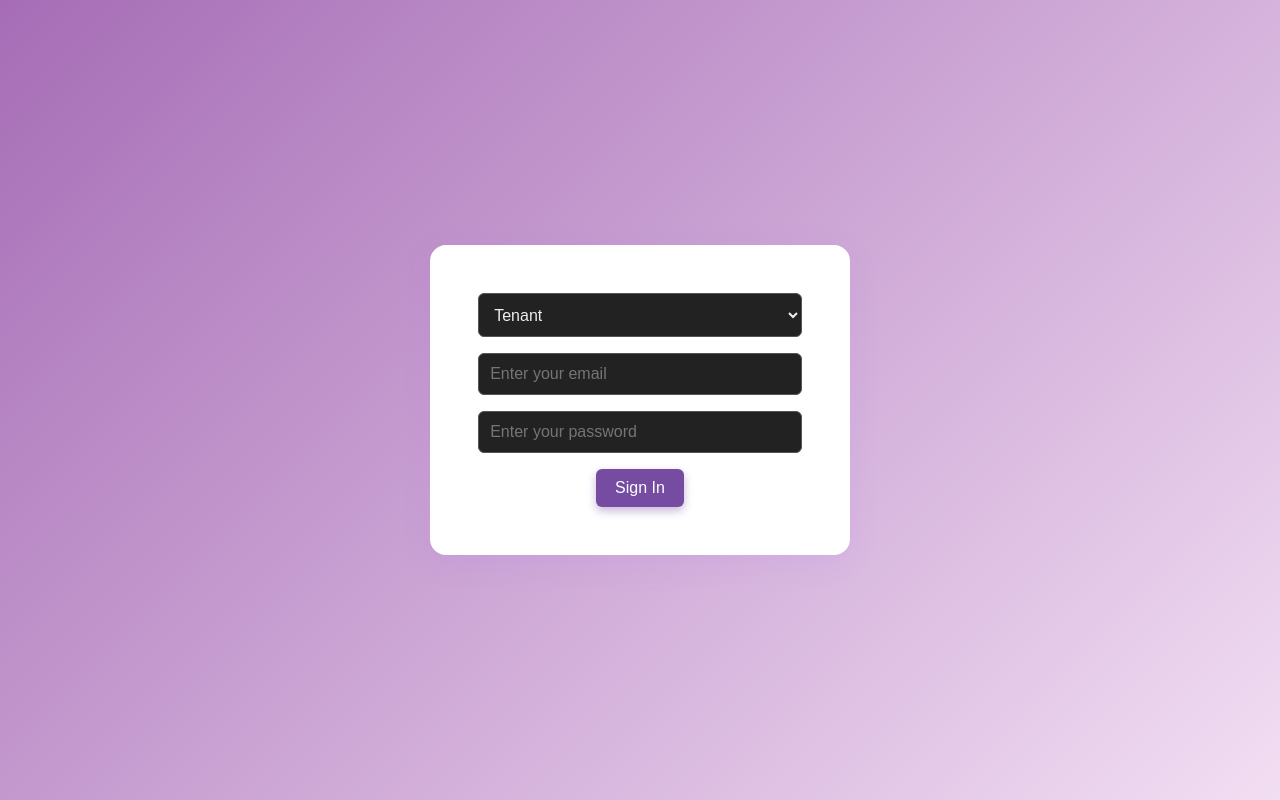
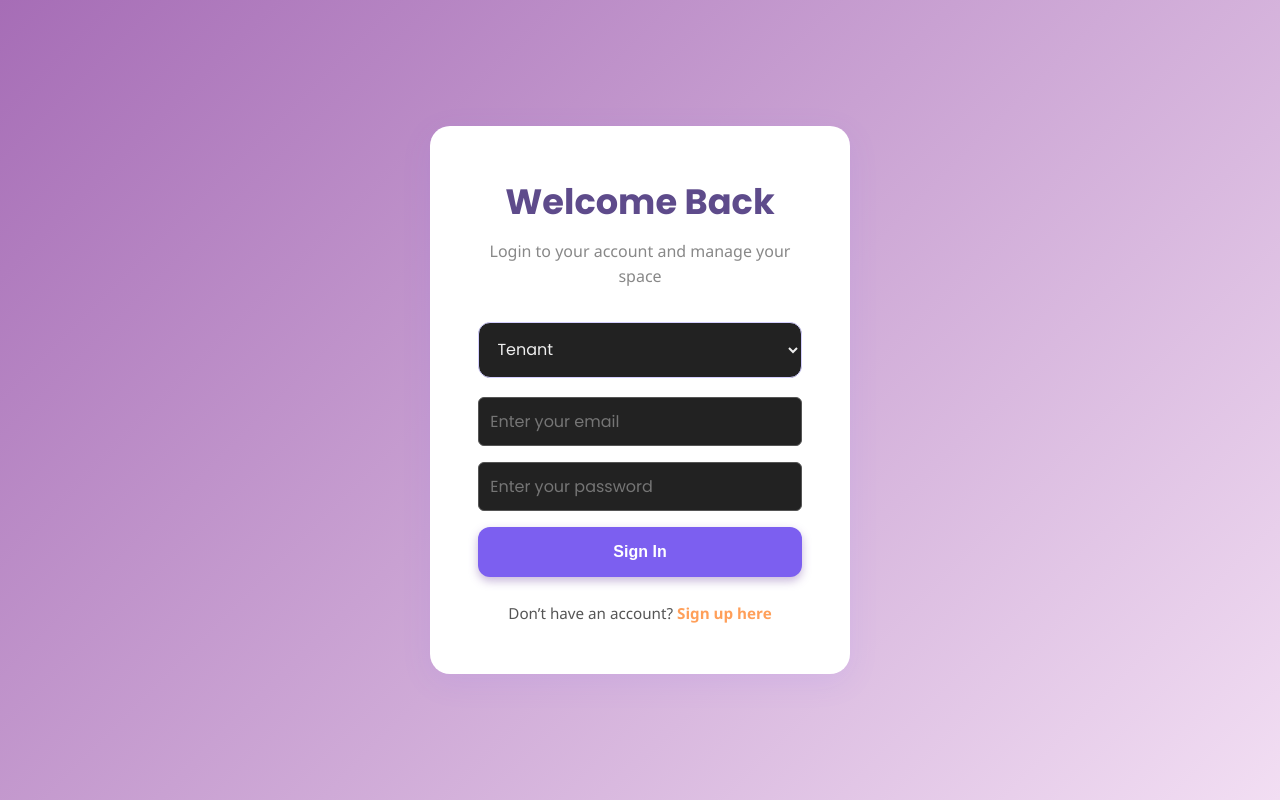
Before and after one commit to AshwiniArude/StayNest-frontend, a React (Create React App) app: page /login in a window 1280 px wide. Shown: the top 800 px of the page. Built offline with nearby package versions, Linux system fonts and the light colour scheme.

Commit message:
Shreya : Modify Login and Register page

```diff
--- a/package.json
+++ b/package.json
@@ -3,6 +3,9 @@
   "version": "0.1.0",
   "private": true,
   "dependencies": {
+    "@fortawesome/fontawesome-svg-core": "^6.7.2",
+    "@fortawesome/free-solid-svg-icons": "^6.7.2",
+    "@fortawesome/react-fontawesome": "^0.2.2",
     "@testing-library/dom": "^10.4.0",
     "@testing-library/jest-dom": "^6.6.3",
     "@testing-library/react": "^16.3.0",
--- a/src/pages/Home.jsx
+++ b/src/pages/Home.jsx
@@ -1,7 +1,7 @@
 import '../styles/Home.css';
 import { Link } from 'react-router-dom';
 import { FaMapMarkerAlt, FaSearch } from 'react-icons/fa';
-import About from './About';
+import About from './about';
 import WhyChoose from './WhyChoose';
 import Cta from './Cta';
 
--- a/src/pages/Login.jsx
+++ b/src/pages/Login.jsx
@@ -1,6 +1,6 @@
 import React, { useState } from 'react';
 import { useNavigate } from 'react-router-dom';
-import '../styles/Login.css';
+import '../styles/Login.css'; // Make sure path is correct
 
 const Login = () => {
   const navigate = useNavigate();
@@ -8,7 +8,7 @@ const Login = () => {
   const [formData, setFormData] = useState({
     email: '',
     password: '',
-    role: 'TENANT' // default role
+    role: 'TENANT'
   });
 
   const handleChange = (e) => {
@@ -18,7 +18,6 @@ const Login = () => {
 
   const handleSubmit = (e) => {
     e.preventDefault();
-    // 🔐 Simulate successful login & role check
     const userRole = formData.role;
 
     if (userRole === 'TENANT') {
@@ -31,6 +30,8 @@ const Login = () => {
   return (
     <div className="login-page">
       <div className="login-container">
+        <h2>Welcome Back</h2>
+        <p>Login to your account and manage your space</p>
         <form onSubmit={handleSubmit}>
           <select name="role" value={formData.role} onChange={handleChange}>
             <option value="TENANT">Tenant</option>
@@ -43,6 +44,7 @@ const Login = () => {
             placeholder="Enter your email"
             value={formData.email}
             onChange={handleChange}
+            required
           />
           <input
             type="password"
@@ -50,10 +52,14 @@ const Login = () => {
             placeholder="Enter your password"
             value={formData.password}
             onChange={handleChange}
+            required
           />
 
           <button type="submit">Sign In</button>
         </form>
+        <div className="signup-text">
+          Don’t have an account? <a href="/register">Sign up here</a>
+        </div>
       </div>
     </div>
   );
--- a/src/pages/Register.jsx
+++ b/src/pages/Register.jsx
@@ -1,5 +1,7 @@
 import React, { useState } from "react";
 import "../styles/Register.css";
+import { FontAwesomeIcon } from "@fortawesome/react-fontawesome";
+import { faUserPlus } from "@fortawesome/free-solid-svg-icons";
 
 const Register = () => {
   const [formData, setFormData] = useState({
@@ -53,9 +55,6 @@ const Register = () => {
 
   return (
     <>
-      {/* Nav */}
-
-      {/* Form */}
       <div className="register-container">
         <div className="role-toggle">
           <button
@@ -72,6 +71,10 @@ const Register = () => {
           >
             I'm an Owner
           </button>
+        </div>
+
+        <div className="register-icon">
+          <FontAwesomeIcon icon={faUserPlus} />
         </div>
 
         <form className="register-form" onSubmit={handleSubmit}>
@@ -153,8 +156,8 @@ const Register = () => {
               name="agree"
               checked={formData.agree}
               onChange={handleChange}
-              class="checkbox-new"
-              style={{ width: '10%' }}
+              className="checkbox-new"
+              style={{ width: "10%" }}
             />
             <label>
               I agree to StayNest’s <a href="/terms">Terms of Service</a> and{" "}
@@ -166,6 +169,11 @@ const Register = () => {
           <button type="submit" className="submit-btn">
             Create Account →
           </button>
+
+          {/* ✅ Login Redirect Link */}
+          <div className="login-redirect">
+            Already have an account? <a href="/login">Login</a>
+          </div>
         </form>
 
         <div className="social-login">
--- a/src/styles/Login.css
+++ b/src/styles/Login.css
@@ -1,9 +1,13 @@
+/* Import matching fonts */
+@import url('https://fonts.googleapis.com/css2?family=Playfair+Display:wght@600&family=Poppins:wght@400;600&display=swap');
+
 body {
   margin: 0;
-  font-family: 'Segoe UI', sans-serif;
-  background: linear-gradient(to right, #f5eaff, #f8f9ff);
+  font-family: 'Poppins', sans-serif;
+  background: linear-gradient(to right, #f9f7ff, #fff0e3);
 }
 
+/* Login wrapper */
 .login-page {
   display: flex;
   justify-content: center;
@@ -12,139 +16,80 @@ body {
   min-height: 100vh;
 }
 
+/* Login card */
 .login-container {
   background: #ffffff;
   padding: 3rem;
-  border-radius: 16px;
-  box-shadow: 0 8px 30px rgba(155, 102, 255, 0.1);
+  border-radius: 20px;
+  box-shadow: 0 8px 30px rgba(126, 100, 255, 0.1);
   width: 100%;
   max-width: 420px;
   text-align: center;
 }
 
-.login-header .login-icon {
-  font-size: 2.5rem;
-  margin-bottom: 1rem;
+.login-container h2 {
+  font-family: 'Poppins', sans-serif;
+  font-size: 2.2rem;
+  color: #5e4b8b;
+  margin-bottom: 0.5rem;
 }
 
-.login-header h2 {
-  margin-bottom: 0.2rem;
-  color: #333;
+.login-container p {
+  color: #888;
+  font-size: 1rem;
+  margin-bottom: 2rem;
 }
 
-.login-header span {
-  color: #9b51e0;
+/* Form fields */
+.login-container input,
+.login-container select {
+  width: 100%;
+  padding: 0.9rem;
+  margin-bottom: 1.2rem;
+  border-radius: 12px;
+  border: 1px solid #d3cfff;
+  font-size: 1rem;
+  transition: border 0.3s ease;
+  font-family: 'Poppins', sans-serif;
 }
 
-.login-header p {
-  color: #888;
-  font-size: 0.9rem;
+.login-container input:focus,
+.login-container select:focus {
+  border-color: #7c5ff0;
+  outline: none;
 }
 
-.login-form {
-  margin-top: 1.5rem;
-  text-align: left;
-}
-
-.login-form label {
-  font-size: 0.85rem;
-  margin-bottom: 0.2rem;
-  display: block;
-  color: #555;
-}
-
-.login-form input {
+/* Submit button */
+.login-container button {
   width: 100%;
-  padding: 0.7rem;
-  margin-bottom: 1rem;
-  border-radius: 10px;
-  border: 1px solid #ccc;
-  font-size: 1rem;
-}
-
-.login-options {
-  display: flex;
-  justify-content: space-between;
-  align-items: center;
-  font-size: 0.85rem;
-  margin-bottom: 1.2rem;
-}
-
-.login-options a {
-  text-decoration: none;
-  color: #9b51e0;
-  font-weight: 500;
-}
-
-.login-btn {
-  width: 100%;
-  padding: 0.9rem;
-  background-color: #9b51e0;
+  padding: 1rem;
+  background-color: #7c5ff0;
   color: white;
   border: none;
-  border-radius: 10px;
-  font-weight: bold;
+  border-radius: 12px;
+  font-weight: 600;
   font-size: 1rem;
-  margin-bottom: 1rem;
   cursor: pointer;
   transition: background 0.3s ease;
 }
 
-.login-btn:hover {
-  background-color: #7b2fc9;
+.login-container button:hover {
+  background-color: #5e4b8b;
 }
 
-.divider {
-  text-align: center;
-  margin: 1rem 0;
-  font-size: 0.85rem;
-  color: #aaa;
-}
-
-.social-login {
-  display: flex;
-  justify-content: space-between;
-}
-
-.social {
-  flex: 1;
-  margin: 0 0.5rem;
-  padding: 0.6rem 0;
-  border: none;
-  border-radius: 6px;
-  font-weight: 600;
-  cursor: pointer;
-}
-
-.social.google {
-  background-color: #db4437;
-  color: white;
-}
-
-.social.facebook {
-  background-color: #3b5998;
-  color: white;
-}
-
+/* Sign up text */
 .signup-text {
   margin-top: 1.5rem;
-  font-size: 0.85rem;
+  font-size: 0.95rem;
   color: #555;
-  text-align: center;
 }
 
 .signup-text a {
-  color: #9b51e0;
-  font-weight: bold;
+  color: #ff9f59;
+  font-weight: 600;
   text-decoration: none;
 }
-.link-button {
-  background: none;
-  border: none;
-  color: #9b51e0;
-  font-size: 0.85rem;
-  font-weight: 500;
-  cursor: pointer;
+
+.signup-text a:hover {
   text-decoration: underline;
-  padding: 0;
 }
--- a/src/styles/Register.css
+++ b/src/styles/Register.css
@@ -240,3 +240,19 @@ nav .logo {
 .checkbox-new a:hover {
   text-decoration: underline;
 }
+.login-redirect {
+  text-align: center;
+  margin-top: 1rem;
+  font-size: 0.95rem;
+  color: #555;
+}
+
+.login-redirect a {
+  color: #6c63ff;
+  text-decoration: none;
+  font-weight: 500;
+}
+
+.login-redirect a:hover {
+  text-decoration: underline;
+}
```
Also changed, not shown: src/pages/TenantDashboard.jsx (indentation only), src/styles/TenantDashboard.css (line endings or trailing spaces), 1 other file (tests, documents, lock files or other folders). Lines whose indentation alone changed are shown as unchanged.
